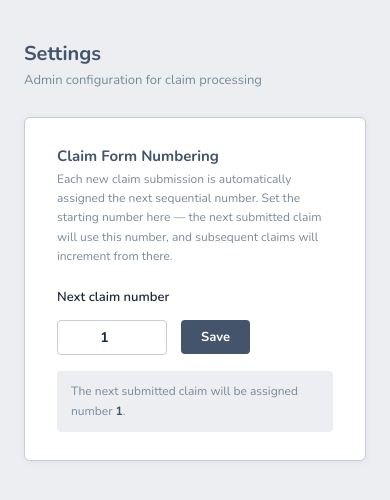
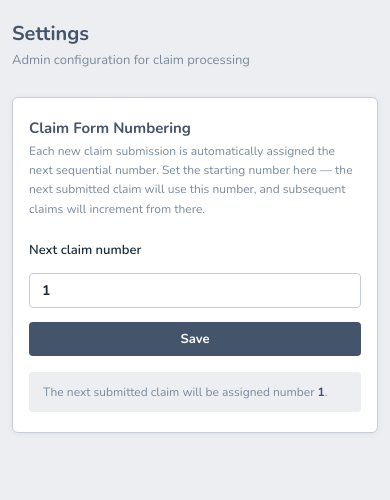
Before and after one commit to starrdye/ternary-claim-web-app, a Flask app: page /settings in a window 390 px wide. Shown: the part 80-580 px from the top of the page. Run offline with Flask 3, Linux system fonts and the light colour scheme; the visitor is signed in with stand-in values (Sample User, id 1).

Commit message:
feat: optimize settings page for mobile devices

```diff
--- a/templates/settings.html
+++ b/templates/settings.html
@@ -107,6 +107,29 @@
       font-size: 13px;
       color: var(--muted);
     }
+    @media (max-width: 576px) {
+      .settings-wrap {
+        margin: 20px auto;
+        padding: 0 12px;
+      }
+      .settings-card {
+        padding: 20px 16px;
+      }
+      .settings-field {
+        flex-direction: column;
+        align-items: stretch;
+      }
+      .settings-input {
+        width: 100%;
+        text-align: left;
+      }
+      .settings-save-btn {
+        width: 100%;
+      }
+      .settings-toast {
+        text-align: center;
+      }
+    }
   </style>
 </head>
 <body>
```
